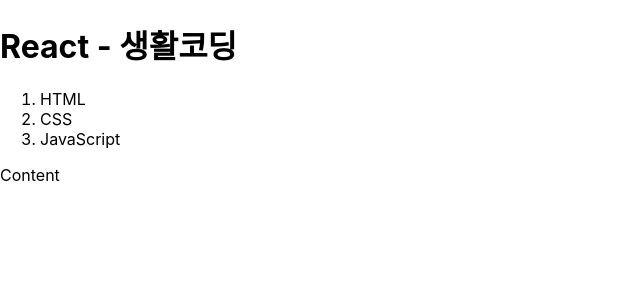
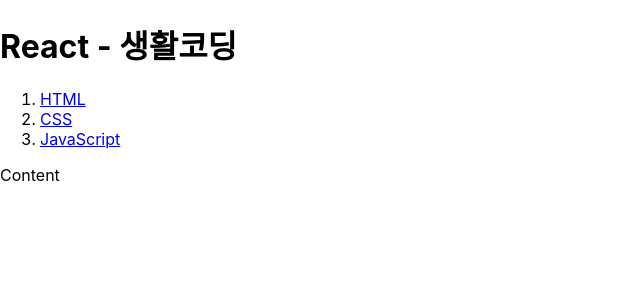
Before and after one commit to choijueun/React, a React (Create React App) app in the folder shcoding/: page / in a window 1280 px wide. Shown: the top 300 px of the page, without its empty margins (0-640 px from the left). Built offline with nearby package versions, Linux system fonts and the light colour scheme.

Commit message:
add a tag

```diff
--- a/shcoding/src/components/views/NavBar/NavBar.js
+++ b/shcoding/src/components/views/NavBar/NavBar.js
@@ -4,7 +4,11 @@ function NavBar(props) {
     const topics = props.topics;
     const lis = [];
     for(let i=0; i<topics.length; i++){
-        lis.push(<li key={topics[i].id}>{topics[i]['title']}</li>)
+        lis.push(<li key={topics[i].id}>
+                <a href="#">
+                    {topics[i]['title']}
+                </a>
+            </li>)
     }
 
   return (
```
